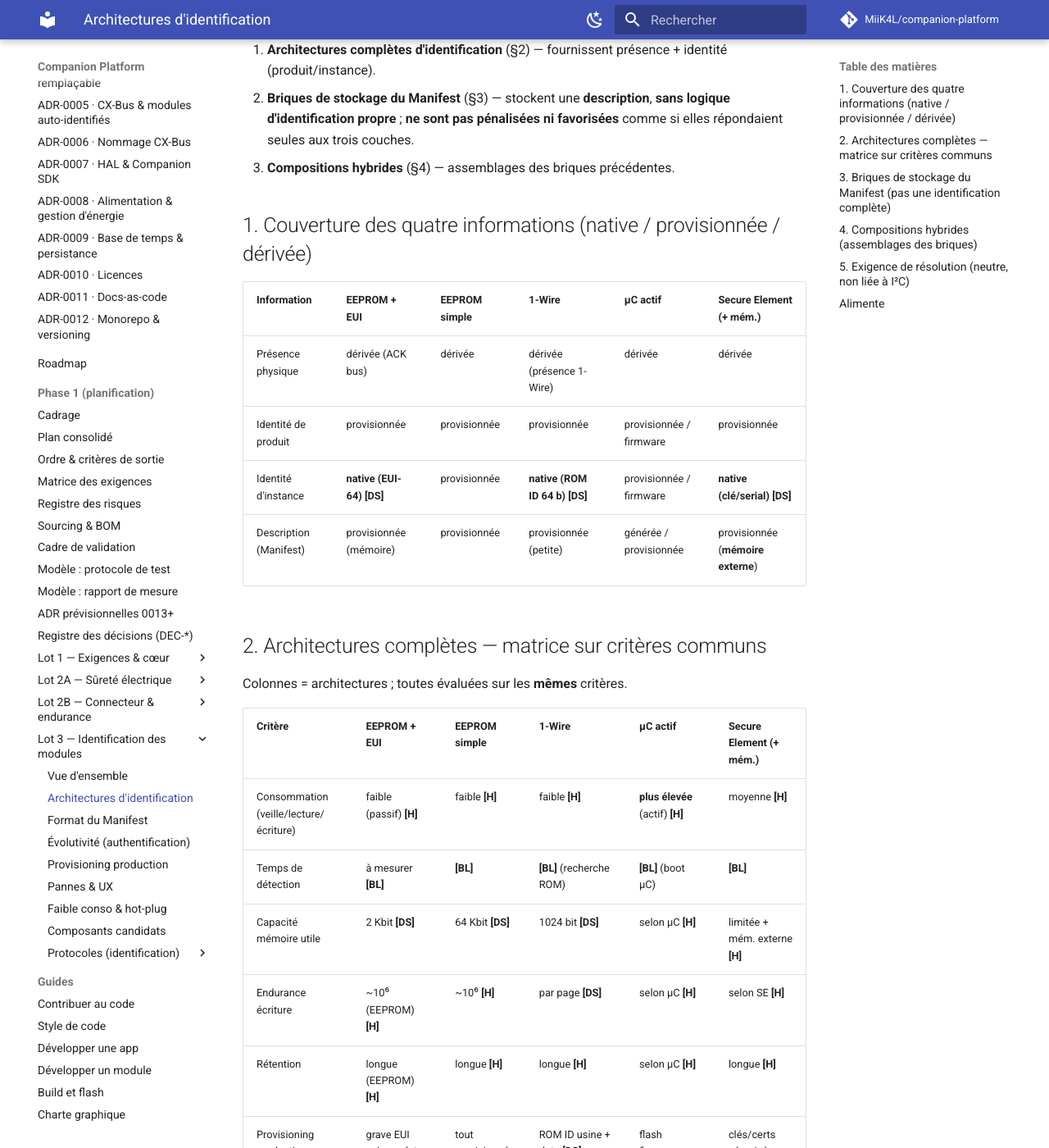
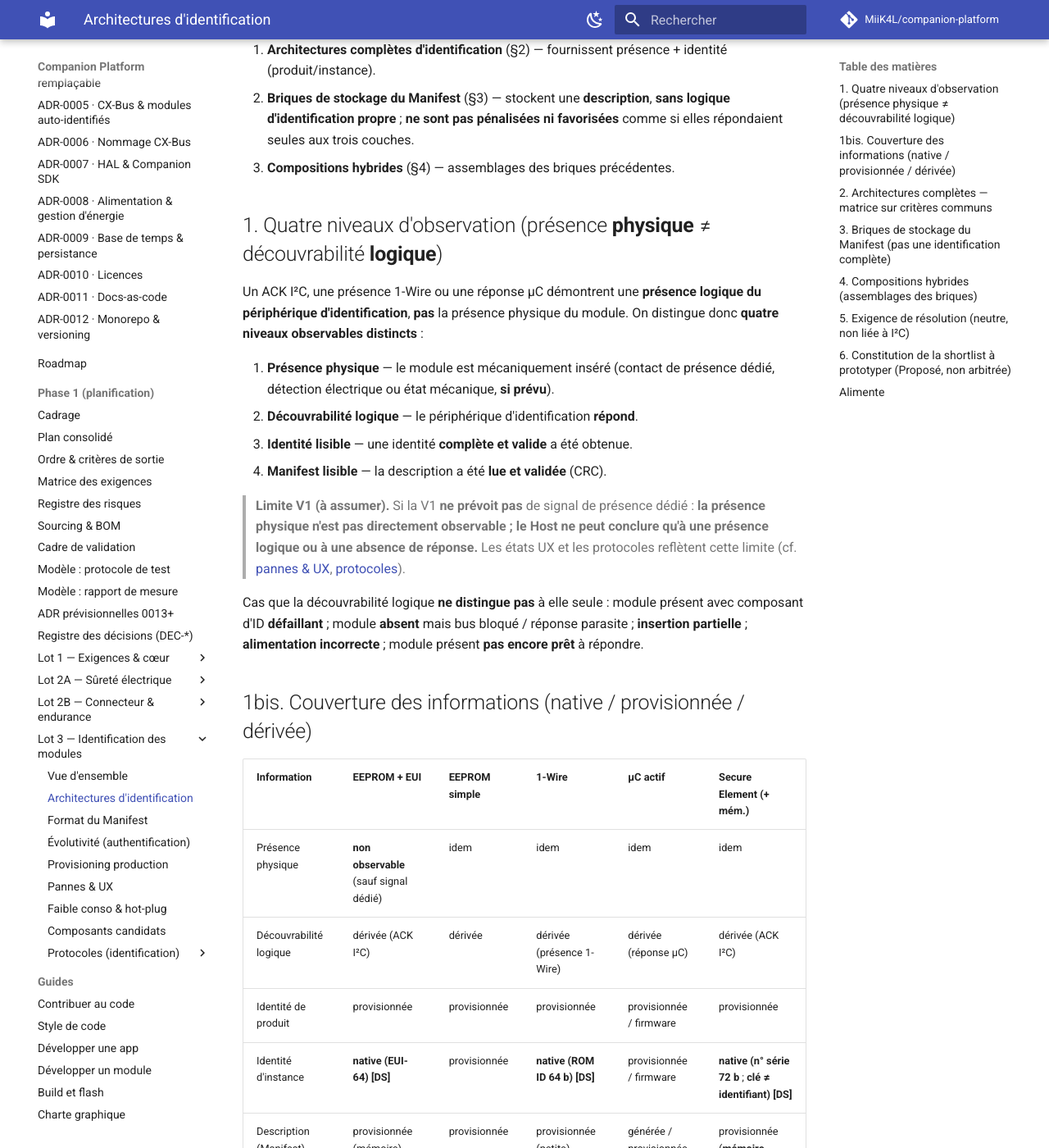
Before and after one commit to MiiK4L/companion-platform, an MkDocs documentation site: the page built from docs/phase-1/lot-3/identification-architectures.md, in a window 1280 px wide and 1400 px high, scrolled down 308 px. Shown: the whole window at 82% size. Built offline with MkDocs 1.6.1 and Material for MkDocs 9.7.7, drawn with Linux system fonts in a browser that asks for light colours; comment, search, counter and statistics services are not loaded; some of the changed text lies outside the part shown.

Commit message:
docs(phase-1): lot 3 — présence physique vs découvrabilité logique
Distingue quatre niveaux observables (présence physique, découvrabilité
logique, identité lisible, Manifest lisible) et assume la limite V1 :
sans signal de présence dédié, le Host ne conclut qu'à une présence
logique ou une absence de réponse (module absent indistinguable d'un ID
défaillant/mal alimenté/pas prêt). Répercute dans les architectures,
les définitions d'événements, les états UX et le protocole de détection.

```diff
--- a/docs/phase-1/lot-3/identification-architectures.md
+++ b/docs/phase-1/lot-3/identification-architectures.md
@@ -20,13 +20,37 @@ On distingue **trois natures** à ne pas mettre au même niveau :
    comme si elles répondaient seules aux trois couches.
 3. **Compositions hybrides** (§4) — assemblages des briques précédentes.
 
-## 1. Couverture des quatre informations (native / provisionnée / dérivée)
+## 1. Quatre niveaux d'observation (présence **physique** ≠ découvrabilité **logique**)
+
+Un ACK I²C, une présence 1-Wire ou une réponse µC démontrent une **présence
+logique du périphérique d'identification**, **pas** la présence physique du
+module. On distingue donc **quatre niveaux observables distincts** :
+
+1. **Présence physique** — le module est mécaniquement inséré (contact de
+   présence dédié, détection électrique ou état mécanique, **si prévu**).
+2. **Découvrabilité logique** — le périphérique d'identification **répond**.
+3. **Identité lisible** — une identité **complète et valide** a été obtenue.
+4. **Manifest lisible** — la description a été **lue et validée** (CRC).
+
+> **Limite V1 (à assumer).** Si la V1 **ne prévoit pas** de signal de présence
+> dédié : **la présence physique n'est pas directement observable ; le Host ne
+> peut conclure qu'à une présence logique ou à une absence de réponse.** Les états
+> UX et les protocoles reflètent cette limite (cf. [pannes & UX](failure-and-ux.md),
+> [protocoles](protocols/event-definitions.md)).
+
+Cas que la découvrabilité logique **ne distingue pas** à elle seule : module
+présent avec composant d'ID **défaillant** ; module **absent** mais bus bloqué /
+réponse parasite ; **insertion partielle** ; **alimentation incorrecte** ; module
+présent **pas encore prêt** à répondre.
+
+## 1bis. Couverture des informations (native / provisionnée / dérivée)
 
 | Information | EEPROM + EUI | EEPROM simple | 1-Wire | µC actif | Secure Element (+ mém.) |
 |-------------|--------------|---------------|--------|----------|--------------------------|
-| Présence physique | dérivée (ACK bus) | dérivée | dérivée (présence 1-Wire) | dérivée | dérivée |
+| Présence physique | **non observable** (sauf signal dédié) | idem | idem | idem | idem |
+| Découvrabilité logique | dérivée (ACK I²C) | dérivée | dérivée (présence 1-Wire) | dérivée (réponse µC) | dérivée (ACK I²C) |
 | Identité de produit | provisionnée | provisionnée | provisionnée | provisionnée / firmware | provisionnée |
-| Identité d'instance | **native (EUI-64)** **[DS]** | provisionnée | **native (ROM ID 64 b)** **[DS]** | provisionnée / firmware | **native (clé/serial)** **[DS]** |
+| Identité d'instance | **native (EUI-64)** **[DS]** | provisionnée | **native (ROM ID 64 b)** **[DS]** | provisionnée / firmware | **native (n° série 72 b** ; **clé ≠ identifiant)** **[DS]** |
 | Description (Manifest) | provisionnée (mémoire) | provisionnée | provisionnée (petite) | générée / provisionnée | provisionnée (**mémoire externe**) |
 
 ## 2. Architectures complètes — matrice sur critères communs
@@ -35,22 +59,21 @@ Colonnes = architectures ; toutes évaluées sur les **mêmes** critères.
 
 | Critère | EEPROM + EUI | EEPROM simple | 1-Wire | µC actif | Secure Element (+ mém.) |
 |---------|--------------|---------------|--------|----------|--------------------------|
-| Consommation (veille/lecture/écriture) | faible (passif) **[H]** | faible **[H]** | faible **[H]** | **plus élevée** (actif) **[H]** | moyenne **[H]** |
+| Consommation (veille/lecture/écriture) | dépend de la série (passif) **[à caractériser]** | dépend de la série | dépend de la série | **à caractériser** (actif + boot) | à caractériser |
 | Temps de détection | à mesurer **[BL]** | **[BL]** | **[BL]** (recherche ROM) | **[BL]** (boot µC) | **[BL]** |
 | Capacité mémoire utile | 2 Kbit **[DS]** | 64 Kbit **[DS]** | 1024 bit **[DS]** | selon µC **[H]** | limitée + mém. externe **[H]** |
 | Endurance écriture | ~10⁶ (EEPROM) **[H]** | ~10⁶ **[H]** | par page **[DS]** | selon µC **[H]** | selon SE **[H]** |
-| Rétention | longue (EEPROM) **[H]** | longue **[H]** | longue **[H]** | selon µC **[H]** | longue **[H]** |
+| Rétention | dépend de la série **[à relever [DS]]** | à relever | à relever | selon mémoire | à relever |
 | Provisioning production | grave EUI usine + data **[DS]** | tout provisionné | ROM ID usine + data **[DS]** | flash firmware + data | clés/certs sécurisés |
 | Risque de corruption | mémoire (CRC requis) **[H]** | idem | idem + bus | logiciel + mémoire | mémoire (protégée) |
 | Récupération après corruption | relecture / CRC **[BL]** | idem | idem | watchdog + relecture | relecture **[BL]** |
 | Comportement lecture partielle | possible **[H]** | possible | possible | selon protocole | selon protocole |
 | Périphérique absent | pas d'ACK **[H]** | pas d'ACK | pas de présence 1-Wire | pas de réponse | pas d'ACK |
 | Réponse lente / bloqué | clock-stretch I²C **[H]** | idem | timing 1-Wire | dépend firmware | clock-stretch |
-| Compat hot-plug | bonne (passif) **[H]** | bonne **[H]** | bonne **[H]** | à cadrer (boot) **[H]** | à cadrer **[H]** |
+| Compat hot-plug | à caractériser (temps de lecture) | à caractériser | à caractériser | à caractériser (boot µC) | à caractériser |
 | Host-powered vs Module-powered | **Host-powered possible** **[H]** | Host-powered | Host/parasite | **Module-powered** (actif) **[H]** | Host-powered possible |
 | Coût | faible **[H]** | faible **[H]** | moyen **[H]** | moyen **[H]** | plus élevé **[H]** |
-| Disponibilité | bonne **[H]** | **très bonne** **[H]** | moyenne **[H]** | bonne **[H]** | moyenne **[H]** |
-| Multi-fournisseur | moyen (EUI spécifique) **[H]** | **bon** **[H]** | faible (mono-source) **[H]** | bon **[H]** | faible-moyen **[H]** |
+| Disponibilité / multi-fournisseur | multi-source (EUI Microchip/Atmel) **[DS]** | **richement multi-source** (Microchip/ST/Onsemi) **[DS]** | **mono-source** (Analog/Maxim) **[DS]** | multi-source (tout MCU) | multi-source (Microchip/NXP) **[DS]** |
 | Évolution vers auth crypto | **faible** (pas de crypto) **[H]** | faible **[H]** | partielle (variantes sécurisées) **[H]** | logicielle (non HW-sûre) **[H]** | **native (chemin privilégié)** **[H]** |
 | Complexité firmware Host | faible **[H]** | faible **[H]** | moyenne (1-Wire) **[H]** | moyenne **[H]** | **élevée (pile crypto)** **[H]** |
 | Complexité firmware Module | nulle (passif) **[H]** | nulle **[H]** | nulle **[H]** | **élevée** **[H]** | moyenne **[H]** |
@@ -103,6 +126,23 @@ adresses réservées ; **1-Wire** → recherche/ROM ID, appareils multiples ;
 **µC actif** → protocole d'énumération. Le critère est **fonctionnel**, pas
 « 0 collision I²C ».
 
+## 6. Constitution de la shortlist à prototyper (*Proposé*, non arbitrée)
+
+Cette PR aboutira à **≥ 2 options à prototyper**, choisies selon des **critères de
+sélection documentaires** (la shortlist reste **Proposé**, **pas** le choix
+final) :
+
+- **couverture des exigences minimales** (lecture sûre, résolution non ambiguë) ;
+- **diversité architecturale réelle** (ne pas prototyper deux quasi-identiques) ;
+- **disponibilité du matériel** (dont contrainte **mono-source** du 1-Wire) ;
+- **coût et simplicité du banc** ;
+- **capacité à discriminer les principaux compromis** (passif/actif,
+  Host/Module-powered, évolutivité) ;
+- **absence de dépendance à une décision L2 encore ouverte** (`DEC-L2-003`).
+
+> La shortlist **sélectionne sans arbitrer** ; les prototypes et résultats
+> relèvent d'une **PR/campagne ultérieure**.
+
 ## Alimente
 
 - **`DEC-L3-001`** — la sélection d'architecture se fera **après** comparaison,
```
Also changed, not shown: docs/phase-1/lot-3/failure-and-ux.md (+8 -1 lines), docs/phase-1/lot-3/protocols/event-definitions.md (+2 -1 lines), docs/phase-1/lot-3/protocols/identity-detection-read.md (+1 -1 lines).
